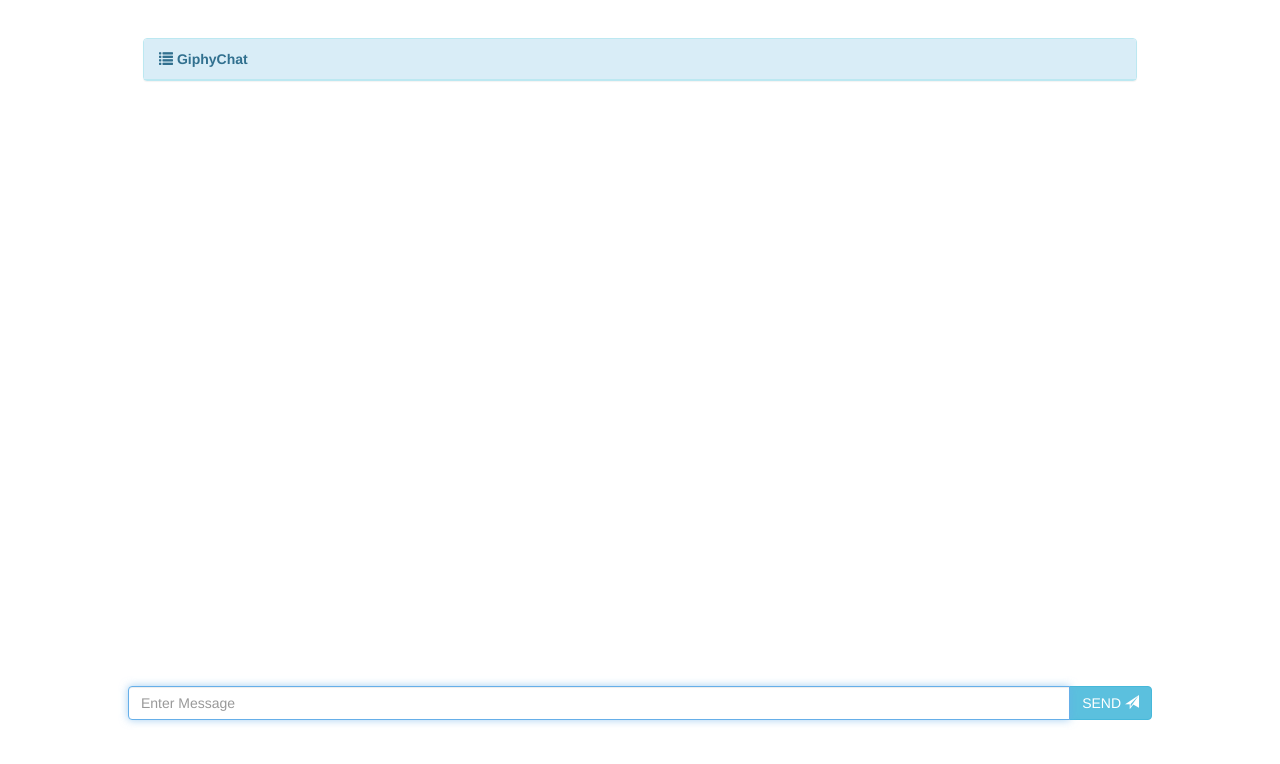
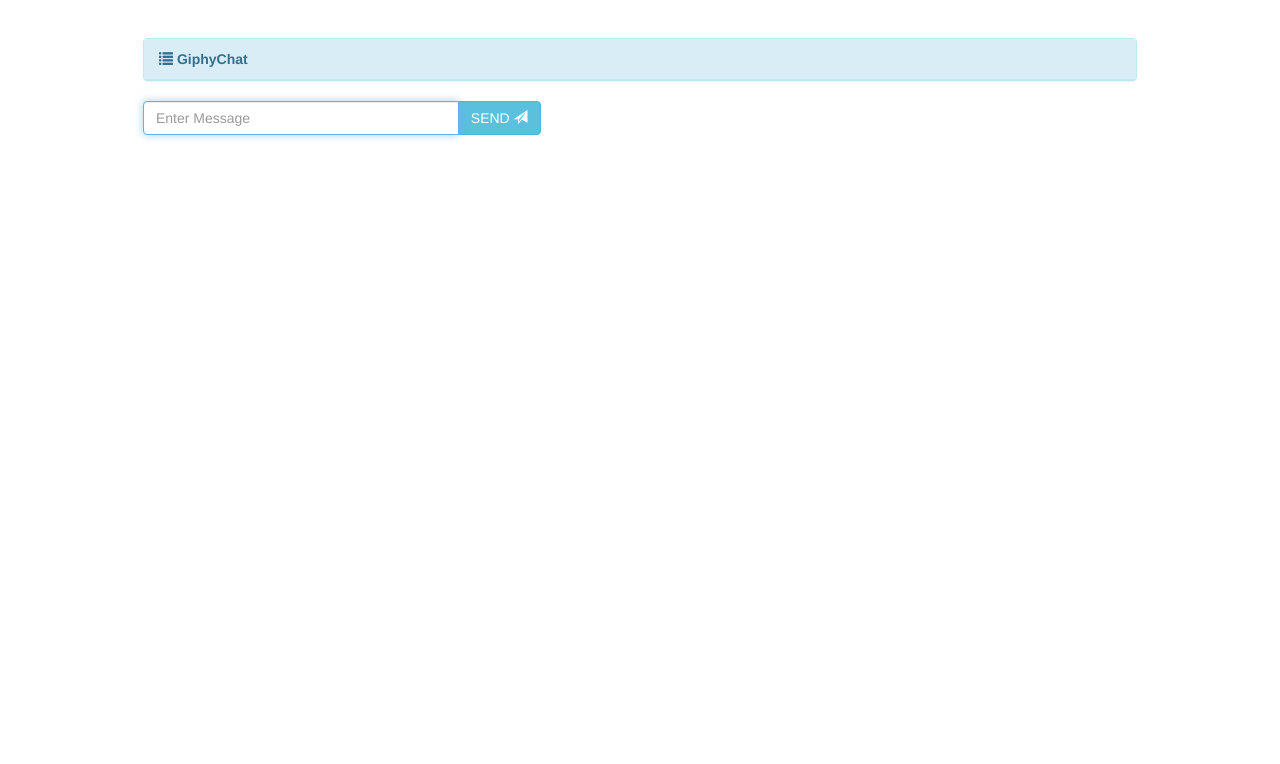
Before and after one commit to keugnu/hackutd18, a Flask app: page / in a window 1280 px wide. Shown: the top 764 px of the page. Run offline with Flask 2, Linux system fonts and the light colour scheme; some libraries are stand-ins or nearby versions.

Commit message:
Moved Searchbar

```diff
--- a/templates/chat.html
+++ b/templates/chat.html
@@ -40,12 +40,13 @@
 
       var newMeme = document.createElement("img");
       newMeme.src = url_source;
-      newMeme.setAttribute("width", "90\%");
+      newMeme.setAttribute("width", "100\%");
       newMeme.setAttribute("height", "auto");
 
       var newAuthor = document.createElement("div");
       newAuthor.setAttribute("class", "author");
       var authorText = document.createTextNode(author);
+      newAuthor.setAttribute("font-family", '"Arial Black", Gadget, sans-serif')
       newAuthor.appendChild(authorText)
 
       newMessage.appendChild(newAuthor);
@@ -98,11 +99,8 @@
   <link href="//maxcdn.bootstrapcdn.com/font-awesome/4.1.0/css/font-awesome.min.css" rel="stylesheet">
 
   <style type="text/css">
-    * { -webkit-box-sizing: border-box; }
-
     .container {
       max-width: 80%;
-      max-height: 70%;
       margin: 3% auto;
 /*      border: solid 1px #ccc; */
       border-radius: 1vh;
@@ -111,23 +109,26 @@
 
     .chat-container {
       float: right;
-      max-width: 80%;
+      max-width: 60%;
+      min-width: 60%;
       height: 70vh;
       overflow: auto;
       direction: rtl;
     }
 
+    /*
     .meme-container {
       float: left;
-      max-width: 5%;
+      max-width: 35%;
       height: 70vh;
-      overflow: auto;
+      overflow: hidden;
       direction: rtl;
     }
+    */
 
     .chat-container .message {
       /* border-bottom: solid 1px #ccc; */
-      padding: 5vh;
+      padding: 3vh;
       direction: rtl;
     }
 
@@ -145,22 +146,11 @@
     }
 
     .chat-footer {
-      position: fixed;
+      padding-right: 3vh;
+/*      position: fixed;
       bottom: 10%;
-      width: 80%;
-      right: 10%;
+      width: 80%; */
     }
-
-    /* To-delete */
-    /*
-    .media-list {
-      max-width: 80%;
-      margin: 3% auto;
-      border: solid 1px #ccc;
-      border-radius: 5px;
-      overflow: hidden;
-    }
-    */
   </style>
 </head>
 
@@ -175,8 +165,8 @@
     <div class="chat-container">
     </div>
 
-    <div class="meme-container">
-    </div>
+    <!-- <div class="meme-container">
+    </div> -->
 
     <div class="chat-footer">
       <div class="input-group">
```
